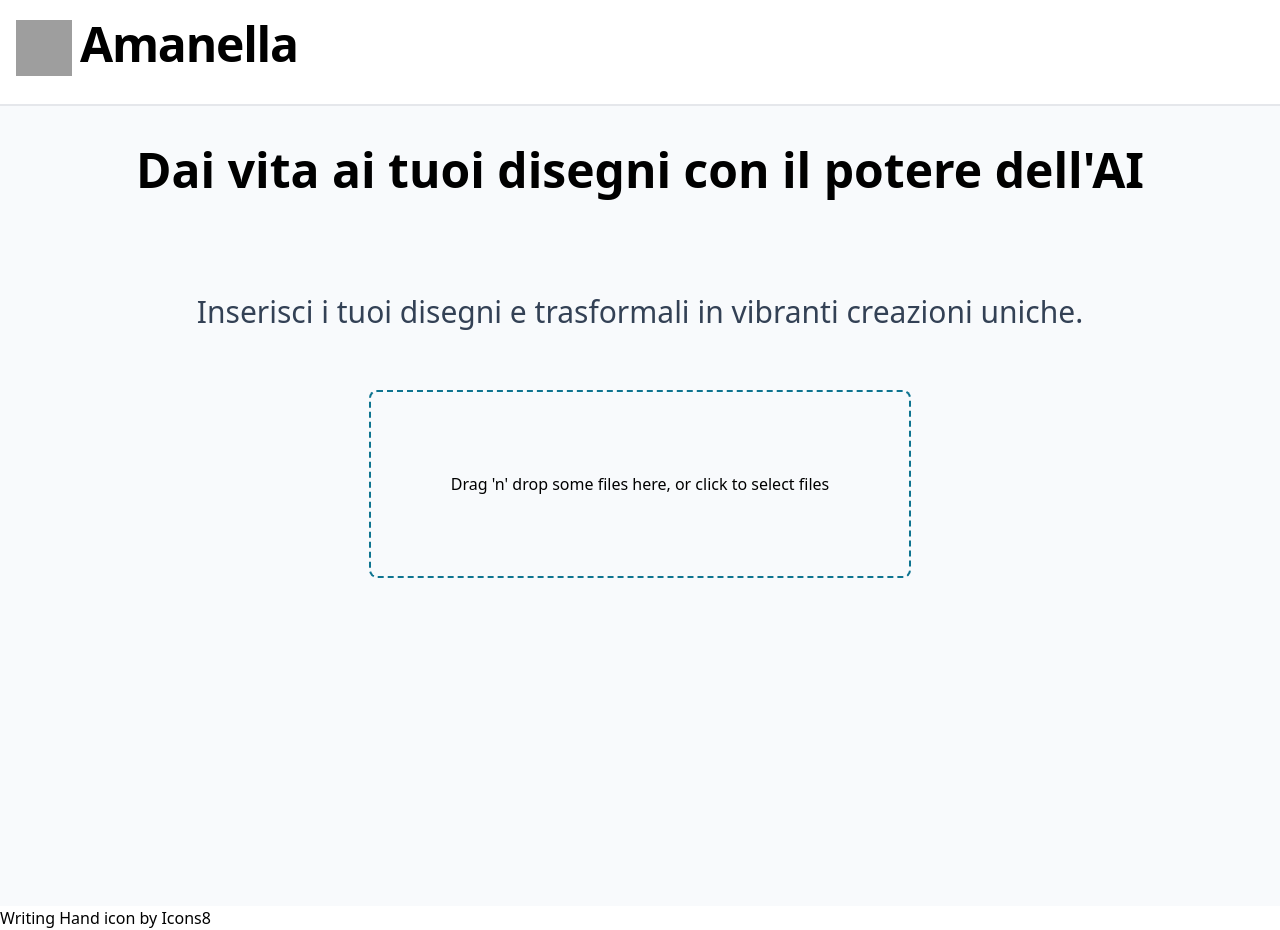
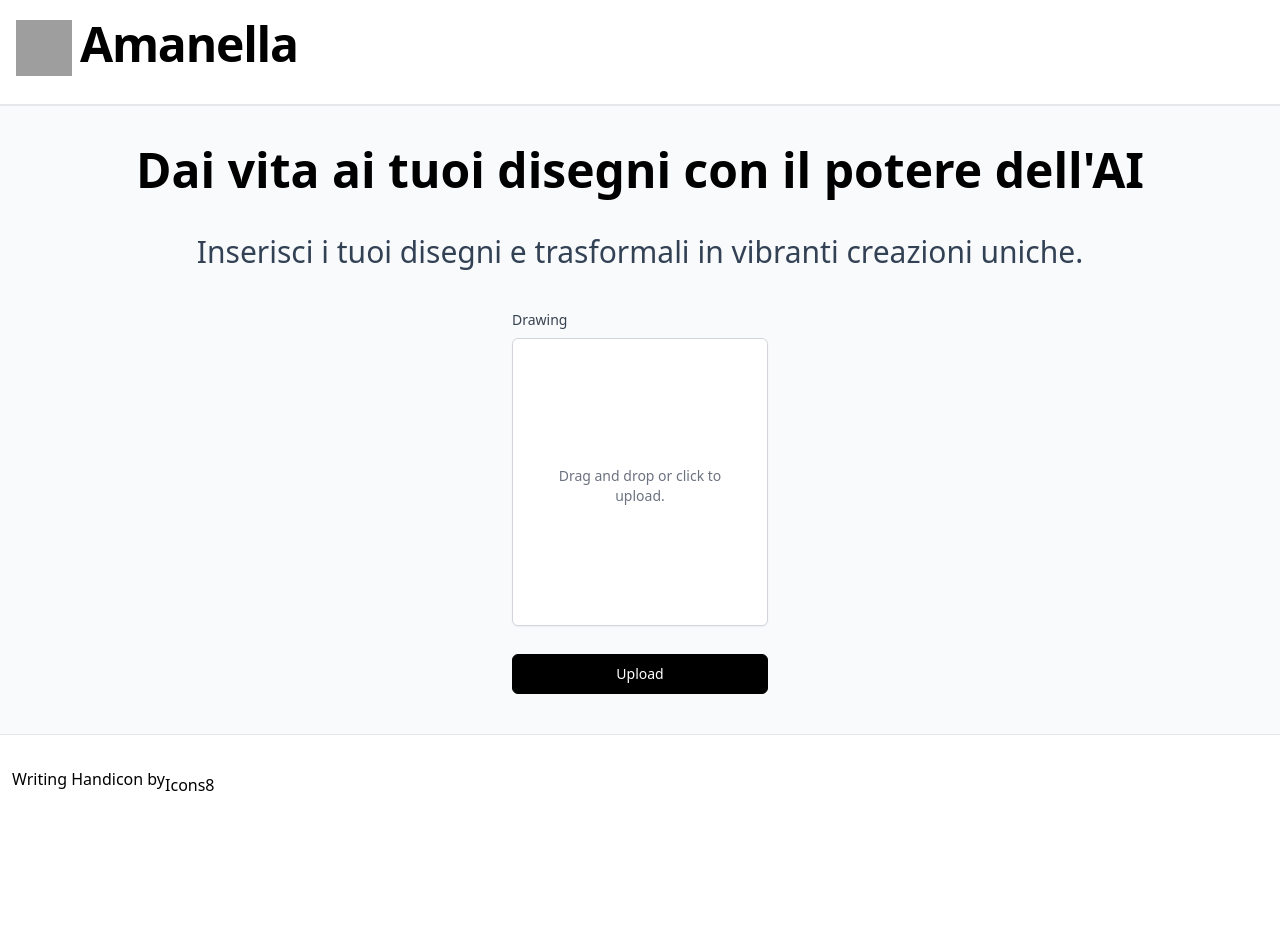
Before and after one commit to riccardocadoni/amanella, a Next.js app: page / in a window 1280 px wide. After the commit the page ends 814 px from the top, so only its background shows below. Built offline with nearby package versions, Linux system fonts and the light colour scheme; grey boxes are pictures that could not be loaded.

Commit message:
feat: first end to end test, unused library removed

```diff
--- a/app/footer.tsx
+++ b/app/footer.tsx
@@ -1,6 +1,6 @@
 export default function Footer() {
   return (
-    <footer>
+    <footer className="text-center h-16 sm:h-20 w-full sm:pt-2 pt-4 border-t flex sm:flex-row flex-col items-center px-3 space-y-3 sm:mb-0 mb-3">
       <a
         target="_blank"
         href="https://icons8.com/icon/Z9LL7UhM6A2a/writing-hand"
--- a/app/layout.tsx
+++ b/app/layout.tsx
@@ -30,7 +30,7 @@ export default function RootLayout({
             </h1>
           </Link>
         </header>
-        <div className="bg-slate-50 h-screen">{children}</div>
+        <div className="bg-slate-50">{children}</div>
         <Footer />
       </body>
     </html>
--- a/app/page.tsx
+++ b/app/page.tsx
@@ -1,16 +1,16 @@
-import DropAndVisualize from "../components/DropAndVisualize";
+import Dropzone from "../components/Dropzone";
 
 export default function Home() {
   return (
-    <div className="flex flex-col justify-center items-center gap-10">
+    <div className="flex flex-col justify-center items-center text-center pb-10">
       <h1 className="text-5xl font-bold p-10">
         Dai vita ai tuoi disegni con il potere dell'AI
       </h1>
-      <h2 className="text-3xl p-5 text-slate-700">
+      <h2 className="text-3xl text-slate-700 pb-10">
         Inserisci i tuoi disegni e trasformali in vibranti creazioni uniche.
       </h2>
       <div>
-        <DropAndVisualize />
+        <Dropzone />
       </div>
     </div>
   );
--- a/components/DropAndVisualize.tsx
+++ b/components/DropAndVisualize.tsx
@@ -1,57 +1,14 @@
 "use client";
-import { useCallback, useEffect, useState } from "react";
+import { useState } from "react";
 import Image from "next/image";
-import Dropzone, { IFileWithPreview } from "./Dropzone";
+import Dropzone from "./Dropzone";
 
 export default function DropAndVisualize() {
-  const [file, setFile] = useState<IFileWithPreview>();
+  const [data, setData] = useState<{
+    image: string | null;
+  }>({
+    image: null,
+  });
 
-  const handleUpload = async (file: IFileWithPreview) => {
-    const formData = new FormData();
-    formData.append("file", file);
-
-    try {
-      const response = await fetch("/api/draw", {
-        method: "POST",
-        body: formData,
-      });
-
-      console.log(response.json());
-    } catch (error) {
-      console.log(error);
-    }
-  };
-
-  return (
-    <div className="flex flex-col items-center">
-      {file?.preview ? (
-        <div className="relative h-96 w-96">
-          <Image
-            alt="dropped image"
-            src={file.preview}
-            fill
-            object-fit="contain"
-          />
-        </div>
-      ) : (
-        <Dropzone {...{ setFile }} />
-      )}
-      {file?.preview && (
-        <div className="flex p-10 gap-5">
-          <button
-            className="bg-gray-900 hover:bg-gray-700 text-white font-bold py-2 px-4 rounded-lg"
-            onClick={() => handleUpload(file)}
-          >
-            Invia
-          </button>
-          <button
-            className="bg-gray-900 hover:bg-gray-700 text-white font-bold py-2 px-4 rounded-lg"
-            onClick={() => setFile(undefined)}
-          >
-            Carica nuova immagine
-          </button>
-        </div>
-      )}
-    </div>
-  );
+  return <div className="flex flex-col items-center"></div>;
 }
--- a/components/Dropzone.tsx
+++ b/components/Dropzone.tsx
@@ -1,49 +1,204 @@
 "use client";
-import {
-  Dispatch,
-  SetStateAction,
-  useCallback,
-  useEffect,
-  useState,
-} from "react";
-import { useDropzone } from "react-dropzone";
+import { ChangeEvent, FormEvent, useCallback, useState } from "react";
+import Image from "next/image";
 
-export interface IFileWithPreview extends File {
-  preview?: string;
-}
-export interface IDropzone {
-  setFile: Dispatch<SetStateAction<File | undefined>>;
-}
+const IMAGE_WIDTH = 400;
+const IMAGE_HEIGHT = 600;
 
-export default function Dropzone({ setFile }: IDropzone) {
-  const onDrop = useCallback((acceptedFiles: IFileWithPreview[]) => {
-    const acceptedFile = acceptedFiles[0];
-    console.log(acceptedFile);
-    setFile(
-      Object.assign(acceptedFile, {
-        preview: URL.createObjectURL(acceptedFile),
-      })
+export default function Dropzone() {
+  const [data, setData] = useState<{
+    image: string | null;
+  }>({
+    image: null,
+  });
+  const [fileSizeTooBig, setFileSizeTooBig] = useState(false);
+  const [dragActive, setDragActive] = useState(false);
+  const [isLoading, setIsLoading] = useState(false);
+  const [generatedImageUrl, setGeneratedImageUrl] = useState<string | null>(
+    null
+  );
+
+  const onChangePicture = useCallback(
+    (event: ChangeEvent<HTMLInputElement>) => {
+      setFileSizeTooBig(false);
+      const file = event.currentTarget.files && event.currentTarget.files[0];
+      if (file) {
+        if (file.size / 1024 / 1024 > 5) {
+          setFileSizeTooBig(true);
+        } else {
+          const reader = new FileReader();
+          reader.onload = (e) => {
+            setData((prev) => ({ ...prev, image: e.target?.result as string }));
+          };
+          reader.readAsDataURL(file);
+        }
+      }
+    },
+    [setData]
+  );
+
+  const handleGeneration = async (e: FormEvent<HTMLFormElement>) => {
+    e.preventDefault();
+    setIsLoading(true);
+    const res = await fetch("/api/draw", {
+      method: "POST",
+      body: JSON.stringify(data),
+    });
+    if (res.status === 200) {
+      const { generatedImageUrl } = await res.json();
+      setGeneratedImageUrl(generatedImageUrl);
+      setIsLoading(false);
+    } else {
+      setIsLoading(false);
+      alert("Something went wrong. Please try again later.");
+    }
+  };
+
+  console.log("generatedImageUrl", generatedImageUrl);
+
+  if (generatedImageUrl) {
+    const originalPhoto = data?.image || "/hand-logo.png";
+    return (
+      <div className="flex flex-col items-center gap-5">
+        <div className="flex sm:space-x-2 sm:flex-row flex-col">
+          <Image
+            src={originalPhoto}
+            alt="Drawing"
+            width={IMAGE_WIDTH}
+            height={IMAGE_HEIGHT}
+            className="rounded-md border"
+          />
+          <Image
+            src={generatedImageUrl}
+            alt="Genereated image"
+            width={IMAGE_WIDTH}
+            height={IMAGE_HEIGHT}
+            className="rounded-md border"
+          />
+        </div>
+        <button
+          className={
+            "border-black bg-black text-white hover:bg-white hover:text-black flex w-1/2 h-10 items-center justify-center rounded-md border text-sm transition-all focus:outline-none"
+          }
+          onClick={() => setGeneratedImageUrl(null)}
+        >
+          <p className="text-sm">Upload new image</p>
+        </button>
+      </div>
     );
-  }, []);
-  const { getRootProps, getInputProps } = useDropzone({
-    accept: {
-      "image/png": [".png"],
-      "image/jpg": [".jpg"],
-    },
-    multiple: false,
-    onDrop,
-  });
+  }
 
   return (
     <>
-      <div
-        {...getRootProps({
-          className: "border-cyan-700 border-2 border-dashed rounded-lg p-20",
-        })}
+      <form
+        className="flex flex-col gap-6 bg-gray-50 md:px-16"
+        onSubmit={(e) => handleGeneration(e)}
       >
-        <input {...getInputProps()} />
-        <p>Drag 'n' drop some files here, or click to select files</p>
-      </div>
+        <div className="w-full">
+          <div className="flex items-center justify-between w-64">
+            <p className="block text-sm font-medium text-gray-700">Drawing</p>
+            {fileSizeTooBig && (
+              <p className="text-sm text-red-500">
+                File size too big (max 5MB)
+              </p>
+            )}
+          </div>
+          <label
+            htmlFor="image-upload"
+            className="group relative mt-2 flex h-72 cursor-pointer flex-col items-center justify-center rounded-md border border-gray-300 bg-white shadow-sm transition-all hover:bg-gray-50"
+          >
+            <div
+              className="absolute z-[5] h-full w-full rounded-md"
+              onDragOver={(e) => {
+                e.preventDefault();
+                e.stopPropagation();
+                setDragActive(true);
+              }}
+              onDragEnter={(e) => {
+                e.preventDefault();
+                e.stopPropagation();
+                setDragActive(true);
+              }}
+              onDragLeave={(e) => {
+                e.preventDefault();
+                e.stopPropagation();
+                setDragActive(false);
+              }}
+              onDrop={(e) => {
+                e.preventDefault();
+                e.stopPropagation();
+                setDragActive(false);
+                setFileSizeTooBig(false);
+                const file = e.dataTransfer.files && e.dataTransfer.files[0];
+                if (file) {
+                  if (file.size / 1024 / 1024 > 5) {
+                    setFileSizeTooBig(true);
+                  } else {
+                    const reader = new FileReader();
+                    reader.onload = (e) => {
+                      setData((prev) => ({
+                        ...prev,
+                        image: e.target?.result as string,
+                      }));
+                    };
+                    reader.readAsDataURL(file);
+                  }
+                }
+              }}
+            />
+            <div
+              className={`${
+                dragActive ? "border-2 border-black" : ""
+              } absolute z-[3] flex h-full w-full flex-col items-center justify-center rounded-md px-10 transition-all ${
+                data.image
+                  ? "bg-white/80 opacity-0 hover:opacity-100 hover:backdrop-blur-md"
+                  : "bg-white opacity-100 hover:bg-gray-50"
+              }`}
+            >
+              <p className="mt-2 text-center text-sm text-gray-500">
+                Drag and drop or click to upload.
+              </p>
+              {/* <p className="mt-2 text-center text-sm text-gray-500">
+                Recommended: 1:1 square ratio, with a clear view of your face
+              </p> */}
+              <span className="sr-only">Photo upload</span>
+            </div>
+            {data.image && (
+              <Image
+                src={data.image}
+                alt="Preview"
+                width={IMAGE_WIDTH}
+                height={IMAGE_HEIGHT}
+                className="h-full w-full rounded-md object-cover"
+              />
+            )}
+          </label>
+          <div className="mt-1 flex rounded-md shadow-sm">
+            <input
+              id="image-upload"
+              name="image"
+              type="file"
+              accept="image/*"
+              className="sr-only"
+              onChange={onChangePicture}
+            />
+          </div>
+        </div>
+        <button
+          disabled={isLoading}
+          className={`${
+            isLoading
+              ? "cursor-not-allowed border-gray-200 bg-gray-100 text-gray-400"
+              : "border-black bg-black text-white hover:bg-white hover:text-black"
+          } flex h-10 w-full items-center justify-center rounded-md border text-sm transition-all focus:outline-none`}
+        >
+          {isLoading ? (
+            <p className="text-sm">Loading ...</p>
+          ) : (
+            <p className="text-sm">Upload</p>
+          )}
+        </button>
+      </form>
     </>
   );
 }
--- a/next.config.js
+++ b/next.config.js
@@ -3,6 +3,14 @@ const nextConfig = {
   experimental: {
     appDir: true,
   },
-}
+  images: {
+    remotePatterns: [
+      {
+        protocol: "https",
+        hostname: "replicate.delivery",
+      },
+    ],
+  },
+};
 
-module.exports = nextConfig
+module.exports = nextConfig;
--- a/package.json
+++ b/package.json
@@ -15,15 +15,12 @@
     "@types/react-dom": "18.0.11",
     "eslint": "8.34.0",
     "eslint-config-next": "13.1.6",
-    "formidable": "^2.1.1",
     "next": "13.1.6",
     "react": "18.2.0",
     "react-dom": "18.2.0",
-    "react-dropzone": "^14.2.3",
     "typescript": "4.9.5"
   },
   "devDependencies": {
-    "@types/formidable": "^2.0.5",
     "autoprefixer": "^10.4.13",
     "postcss": "^8.4.21",
     "tailwindcss": "^3.2.6"
```
Also changed, not shown: pages/api/draw.ts (+81 -25 lines), 1 other file (tests, documents, lock files or other folders).
